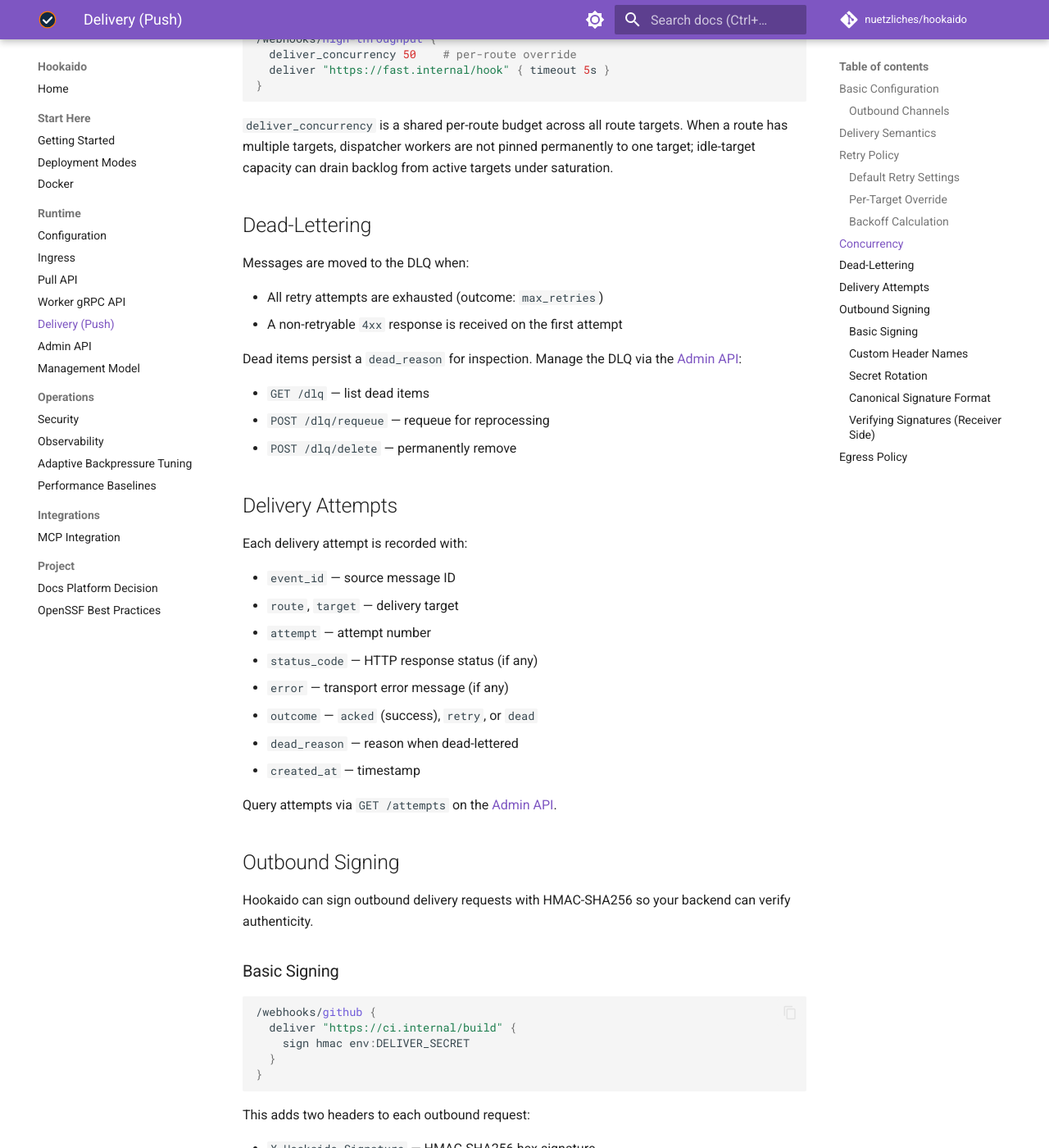
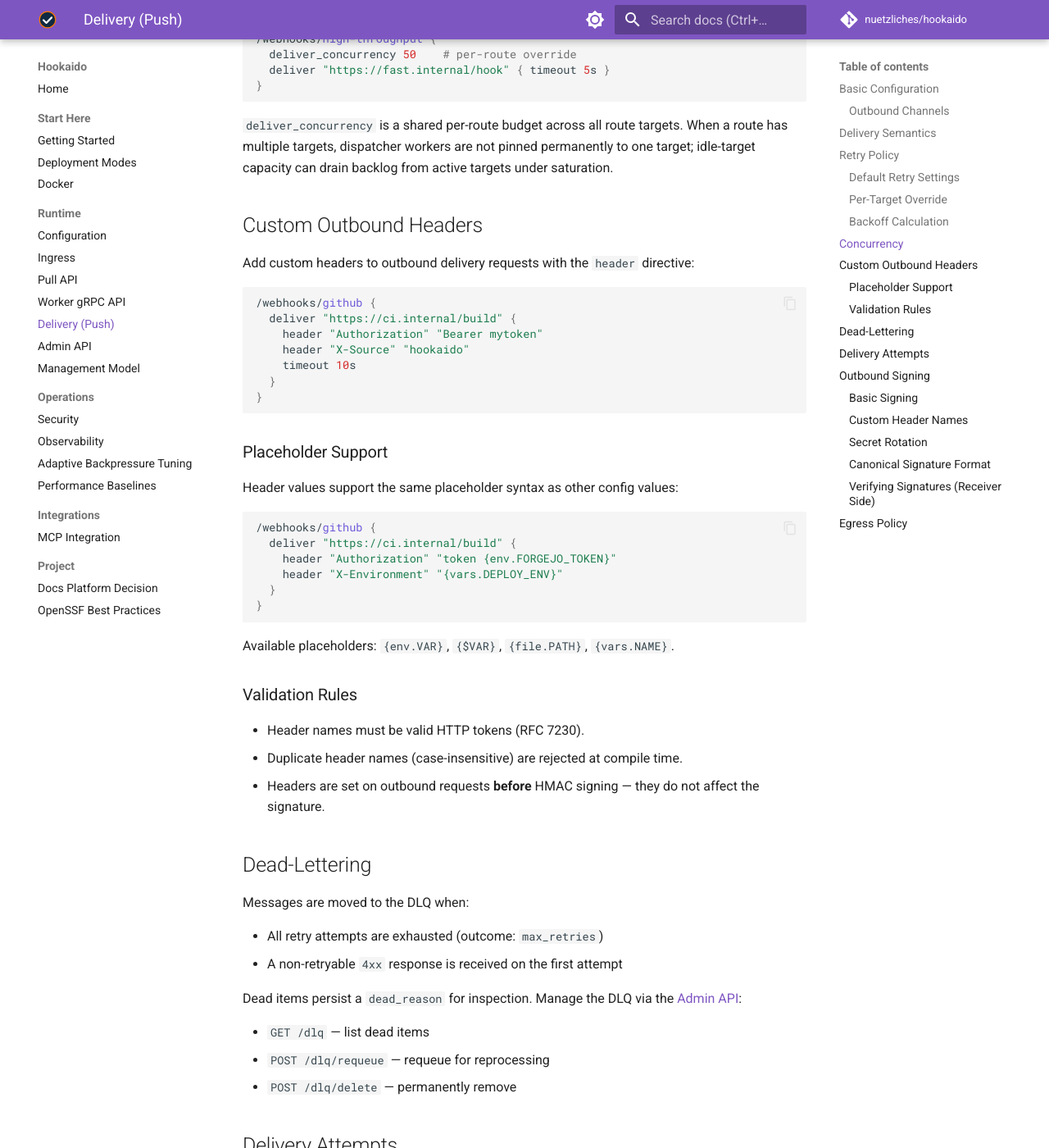
Before and after one commit to nuetzliches/hookaido, an MkDocs documentation site: the page built from docs/delivery.md, in a window 1280 px wide and 1400 px high, scrolled down 2548 px. Shown: the whole window at 82% size. Built offline with MkDocs 1.6.1 and Material for MkDocs 9.7.7, drawn with Linux system fonts in a browser that asks for light colours; comment, search, counter and statistics services are not loaded; some of the changed text lies outside the part shown.

Commit message:
chore: Docker entrypoint volume fix, delivery header docs, CI Actions audit (#112)
* docs(backlog): add missing delivery header + egress docs item

* chore: Docker entrypoint volume fix, delivery header docs, CI Actions audit

- Add docker-entrypoint.sh with root->chown->su-exec privilege drop pattern to fix SQLITE_CANTOPEN on first start with Docker volumes (P1)

- Document header directive in docs/delivery.md with syntax, placeholder support, validation rules; add dns_rebind_protection Docker/private-network note (P1)

- Audit and update CI workflow action version comments for precision (P2)

- Update BACKLOG.md (3 items completed) and CHANGELOG.md (Unreleased entries)

````diff
--- a/docs/delivery.md
+++ b/docs/delivery.md
@@ -110,6 +110,41 @@ defaults {
 
 `deliver_concurrency` is a shared per-route budget across all route targets.
 When a route has multiple targets, dispatcher workers are not pinned permanently to one target; idle-target capacity can drain backlog from active targets under saturation.
+
+## Custom Outbound Headers
+
+Add custom headers to outbound delivery requests with the `header` directive:
+
+```hcl
+/webhooks/github {
+  deliver "https://ci.internal/build" {
+    header "Authorization" "Bearer mytoken"
+    header "X-Source" "hookaido"
+    timeout 10s
+  }
+}
+```
+
+### Placeholder Support
+
+Header values support the same placeholder syntax as other config values:
+
+```hcl
+/webhooks/github {
+  deliver "https://ci.internal/build" {
+    header "Authorization" "token {env.FORGEJO_TOKEN}"
+    header "X-Environment" "{vars.DEPLOY_ENV}"
+  }
+}
+```
+
+Available placeholders: `{env.VAR}`, `{$VAR}`, `{file.PATH}`, `{vars.NAME}`.
+
+### Validation Rules
+
+- Header names must be valid HTTP tokens (RFC 7230).
+- Duplicate header names (case-insensitive) are rejected at compile time.
+- Headers are set on outbound requests **before** HMAC signing — they do not affect the signature.
 
 ## Dead-Lettering
 
@@ -262,6 +297,9 @@ defaults {
 
 See [Security](security.md) for more on egress protection.
 
+!!! note "Docker and Private Networks"
+    The default `dns_rebind_protection on` may block delivery to private-network targets in Docker environments where DNS resolves to internal IPs. If your deliver targets are on private networks (e.g., `*.internal`, `10.x.x.x`), either add them to the `allow` list or set `dns_rebind_protection off` in your egress defaults.
+
 ---
 
 ← [Documentation Index](index.md)
````
Also changed, not shown: BACKLOG.md (+7 -1 lines), CHANGELOG.md (+9 -0 lines), docs/docker.md (+1 -1 lines), 6 other files.
